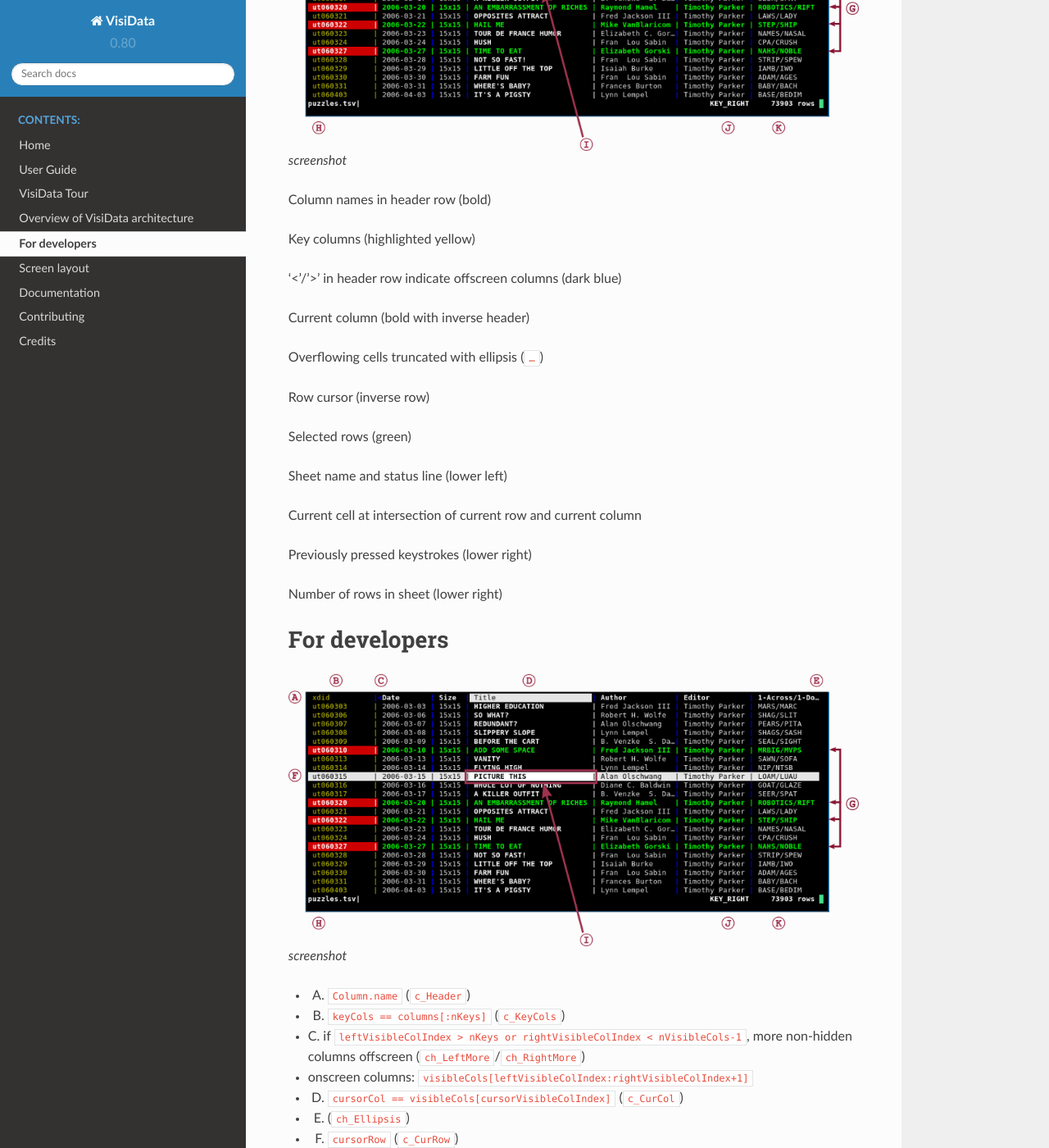
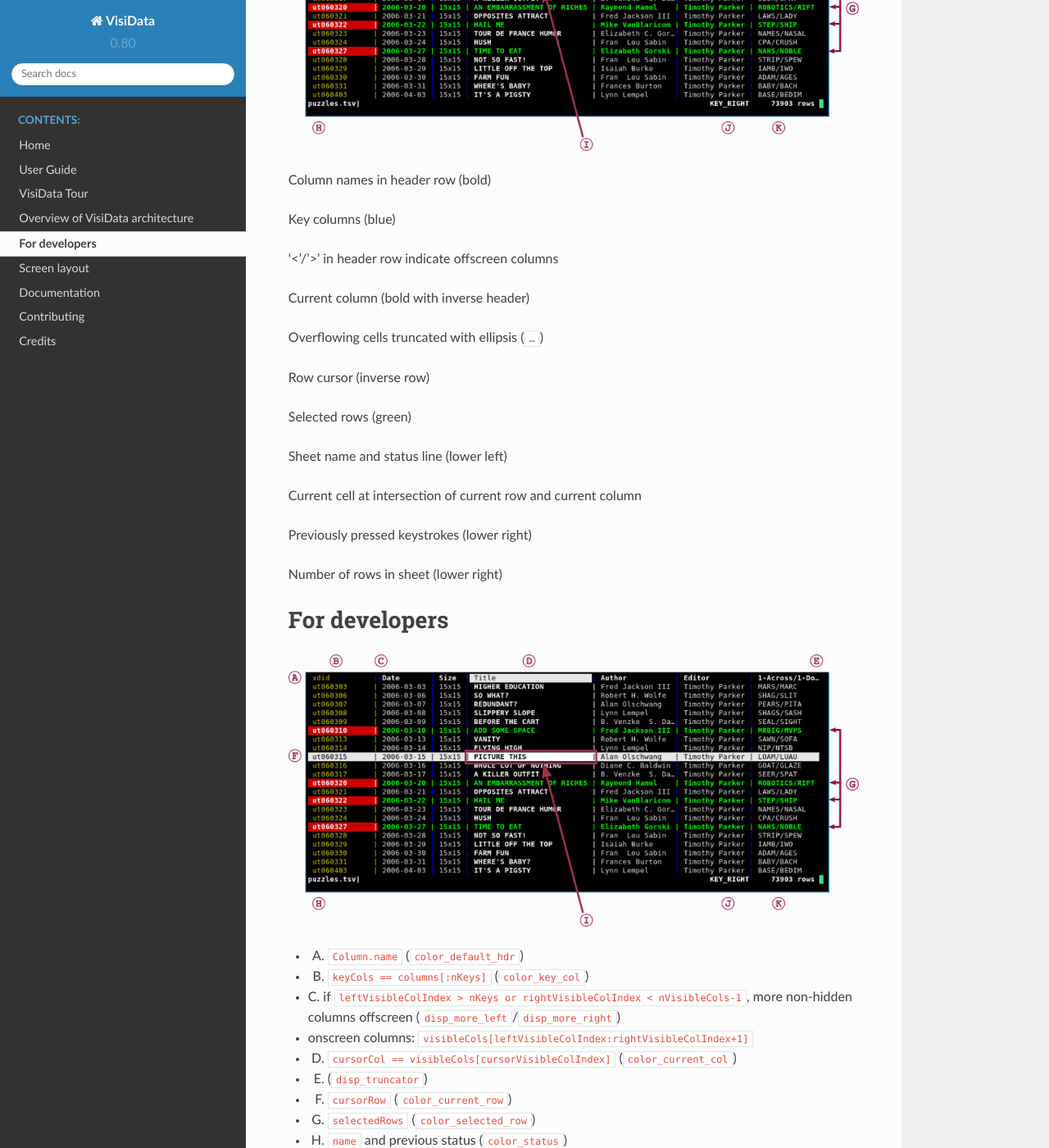
Before and after one commit to saulpw/visidata, a Sphinx documentation site: the page built from docs/screen-layout.rst, in a window 1280 px wide and 1400 px high, scrolled down 247 px. Shown: the whole window at 82% size. Built offline with Sphinx 7.4.7 and the Read the Docs theme 2.0.0, drawn with Linux system fonts in a browser that asks for light colours; some of the changed text lies outside the part shown.

Commit message:
Clean up dev documentation

```diff
--- a/docs/screen-layout.rst
+++ b/docs/screen-layout.rst
@@ -1,11 +1,9 @@
-.. figure:: https://github.com/saulpw/visidata/blob/stable/docs/img/visidata-interface.png
+.. figure:: https://raw.githubusercontent.com/saulpw/visidata/stable/docs/img/visidata-interface.png
    :alt: screenshot
 
-   screenshot
-
 -  A. Column names in header row (bold)
--  B. Key columns (highlighted yellow)
--  C. '<'/'>' in header row indicate offscreen columns (dark blue)
+-  B. Key columns (blue)
+-  C. '<'/'>' in header row indicate offscreen columns
 -  D. Current column (bold with inverse header)
 -  E. Overflowing cells truncated with ellipsis (``…``)
 -  F. Row cursor (inverse row)
@@ -18,23 +16,21 @@
 For developers
 --------------
 
-.. figure:: https://github.com/saulpw/visidata/blob/stable/docs/img/visidata-interface.png
+.. figure:: https://raw.githubusercontent.com/saulpw/visidata/stable/docs/img/visidata-interface.png
    :alt: screenshot
 
-   screenshot
-
--  A. ``Column.name`` (``c_Header``)
--  B. ``keyCols == columns[:nKeys]`` (``c_KeyCols``)
+-  A. ``Column.name`` (``color_default_hdr``)
+-  B. ``keyCols == columns[:nKeys]`` (``color_key_col``)
 -  C. if
    ``leftVisibleColIndex > nKeys or rightVisibleColIndex < nVisibleCols-1``,
-   more non-hidden columns offscreen (``ch_LeftMore``/``ch_RightMore``)
+   more non-hidden columns offscreen (``disp_more_left``/``disp_more_right``)
 -  onscreen columns:
    ``visibleCols[leftVisibleColIndex:rightVisibleColIndex+1]``
--  D. ``cursorCol == visibleCols[cursorVisibleColIndex]`` (``c_CurCol``)
--  E. (``ch_Ellipsis``)
--  F. ``cursorRow`` (``c_CurRow``)
--  G. ``selectedRows`` (``c_SelectedRow``)
--  H. ``name`` and previous status (``c_StatusLine``)
+-  D. ``cursorCol == visibleCols[cursorVisibleColIndex]`` (``color_current_col``)
+-  E. (``disp_truncator``)
+-  F. ``cursorRow`` (``color_current_row``)
+-  G. ``selectedRows`` (``color_selected_row``)
+-  H. ``name`` and previous status (``color_status``)
 -  I. ``cursorValue``
 -  J. ``VisiData.keystrokes``
 -  K. ``nRows``
```
Also changed, not shown: docs/dev-guide.rst (+9 -18 lines).
